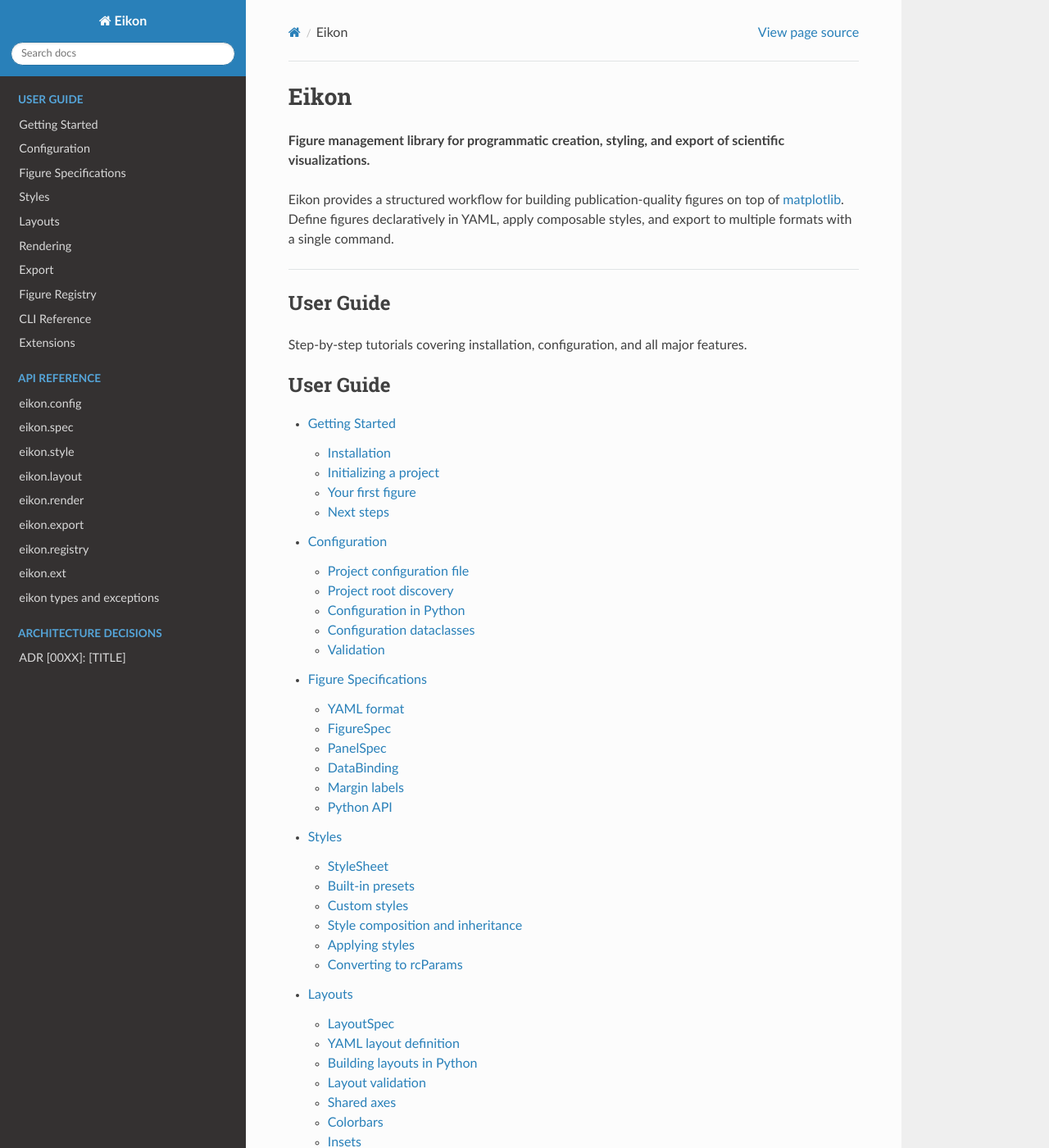
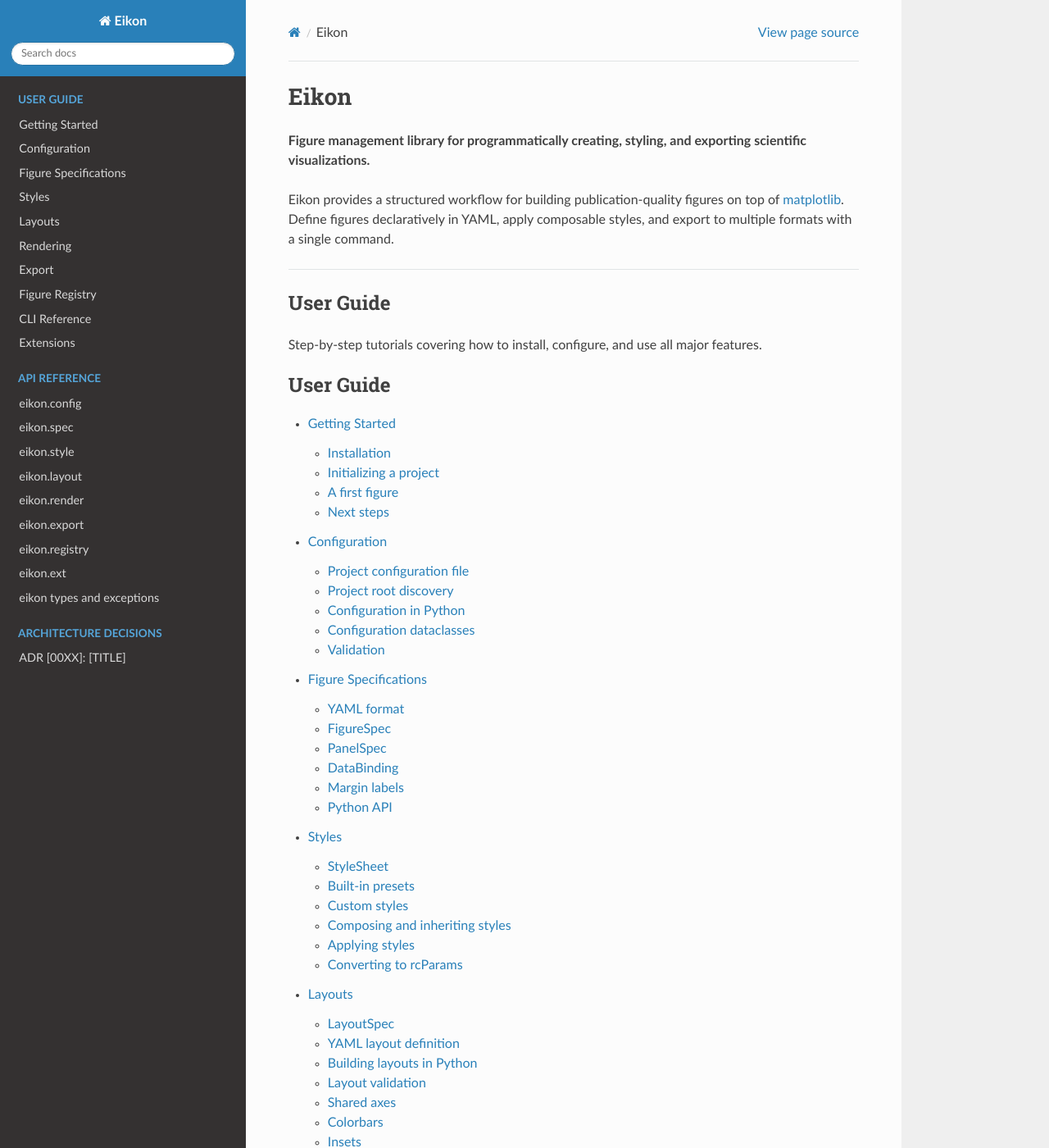
Before and after one commit to esther-poniatowski/eikon, a Sphinx documentation site: the page built from docs/index.md, in a window 1280 px wide and 1400 px high. Shown: the whole window at 82% size. Built offline with Sphinx 7.4.7 and the Read the Docs theme 3.1.0, drawn with Linux system fonts in a browser that asks for light colours.

Commit message:
docs: Enforce writing standards across documentation
Apply prose quality rules:
- Remove subjective pronouns (you/your/we/our)
- Fix bare-pronoun violations (B6: It/This without descriptive noun)
- Normalize installation section headers and remove verbose intros

Co-Authored-By: Claude Opus 4.6 (1M context) <noreply@anthropic.com>

````diff
--- a/docs/guide/styles.md
+++ b/docs/guide/styles.md
@@ -1,6 +1,6 @@
 # Styles
 
-Eikon's style system provides composable, reusable visual configurations that translate to matplotlib `rcParams`. Styles can be applied per-figure, per-panel, or globally.
+Eikon's style system provides composable, reusable visual settings that translate to matplotlib `rcParams`. Styles can be applied per-figure, per-panel, or globally.
 
 ## StyleSheet
 
@@ -101,7 +101,7 @@ sheet = StyleSheet(
 )
 ```
 
-## Style composition and inheritance
+## Composing and inheriting styles
 
 Styles can extend other styles. Child values override parent values:
 
--- a/docs/index.md
+++ b/docs/index.md
@@ -1,6 +1,6 @@
 # Eikon
 
-**Figure management library for programmatic creation, styling, and export of scientific visualizations.**
+**Figure management library for programmatically creating, styling, and exporting scientific visualizations.**
 
 Eikon provides a structured workflow for building publication-quality figures on top of [matplotlib](https://matplotlib.org/). Define figures declaratively in YAML, apply composable styles, and export to multiple formats with a single command.
 
@@ -8,7 +8,7 @@ Eikon provides a structured workflow for building publication-quality figures on
 
 ## User Guide
 
-Step-by-step tutorials covering installation, configuration, and all major features.
+Step-by-step tutorials covering how to install, configure, and use all major features.
 
 ```{toctree}
 :maxdepth: 2
````
Also changed, not shown: README.md (+6 -7 lines), docs/guide/configuration.md (+1 -1 lines), docs/guide/extensions.md (+2 -2 lines), docs/guide/getting-started.md (+3 -3 lines).
